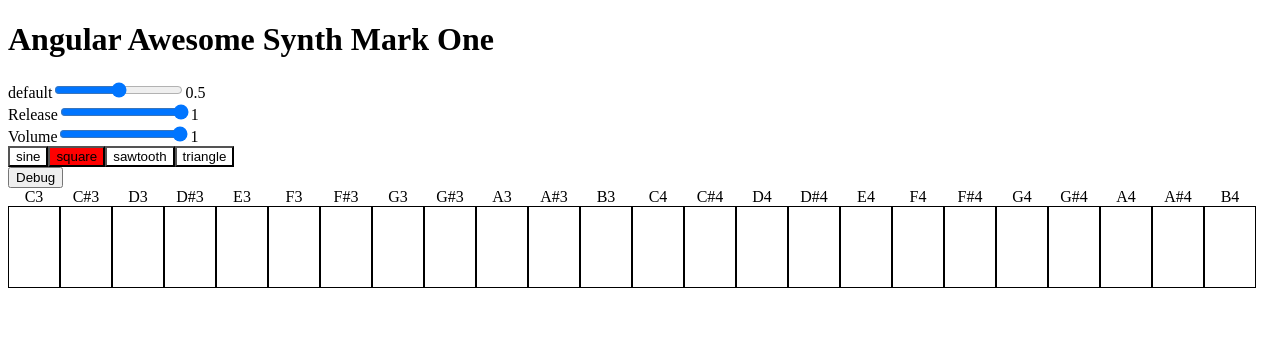
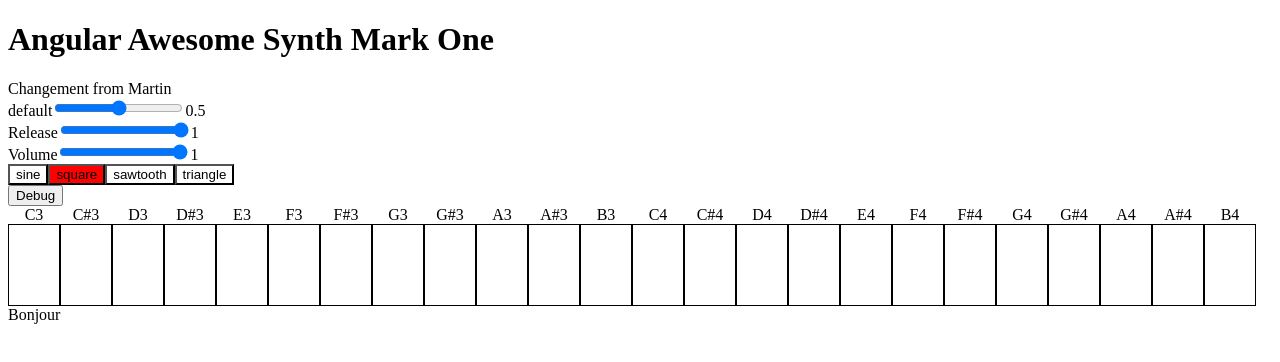
Before and after one commit to Maitre-Pangolin/ng-synth, an Angular app: page / in a window 1280 px wide. Shown: the top 362 px of the page. Built offline with nearby package versions, Linux system fonts and the light colour scheme.

Commit message:
Add Bonjour et Changement (git example)

```diff
--- a/src/app/app.component.html
+++ b/src/app/app.component.html
@@ -1,2 +1,3 @@
 <app-header></app-header>
 <router-outlet></router-outlet>
+<div>Bonjour</div>
--- a/src/app/components/header/header.component.html
+++ b/src/app/components/header/header.component.html
@@ -1 +1,2 @@
 <h1>Angular Awesome Synth Mark One</h1>
+<span>Changement from Martin</span>
```
